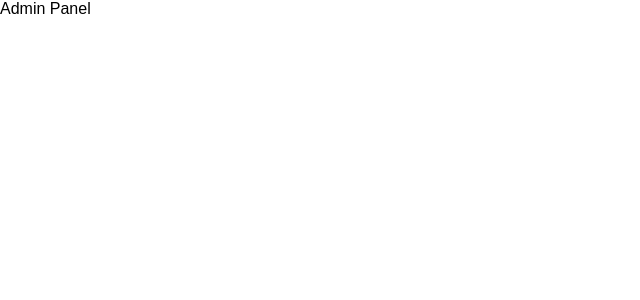
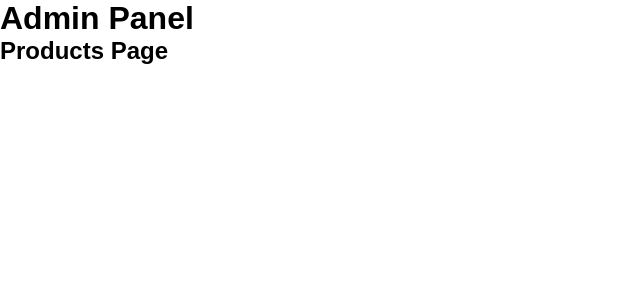
Before and after one commit to AlirezaNesari/Alireza-Nesari_week19, a React (Vite) app in the folder client/: page /products in a window 1280 px wide. Shown: the top 300 px of the page, without its empty margins (0-640 px from the left). Built offline with nearby package versions, Linux system fonts and the light colour scheme.

Commit message:
setup routing and admin layout

```diff
--- a/client/package.json
+++ b/client/package.json
@@ -11,7 +11,8 @@
   },
   "dependencies": {
     "react": "^19.2.8",
-    "react-dom": "^19.2.8"
+    "react-dom": "^19.2.8",
+    "react-router-dom": "^7.18.3"
   },
   "devDependencies": {
     "@eslint/js": "^10.0.1",
--- a/client/src/App.jsx
+++ b/client/src/App.jsx
@@ -1,5 +1,12 @@
+import { BrowserRouter } from "react-router-dom";
+import AppRoutes from "./routes/AppRoutes";
+
 function App() {
-  return <div>Admin Panel</div>;
+  return (
+    <BrowserRouter>
+      <AppRoutes />
+    </BrowserRouter>
+  );
 }
 
 export default App;
--- /dev/null
+++ b/client/src/layouts/AdminLayout.jsx
@@ -0,0 +1,17 @@
+import { Outlet } from "react-router-dom";
+
+function AdminLayout() {
+  return (
+    <div>
+      <header>
+        <h1>Admin Panel</h1>
+      </header>
+
+      <main>
+        <Outlet />
+      </main>
+    </div>
+  );
+}
+
+export default AdminLayout;
--- /dev/null
+++ b/client/src/pages/Login/Login.jsx
@@ -0,0 +1,5 @@
+function Login() {
+  return <h2>Login Page</h2>;
+}
+
+export default Login;
--- /dev/null
+++ b/client/src/pages/Products/Products.jsx
@@ -0,0 +1,5 @@
+function Products() {
+  return <h2>Products Page</h2>;
+}
+
+export default Products;
--- /dev/null
+++ b/client/src/routes/AppRoutes.jsx
@@ -0,0 +1,24 @@
+import { Routes, Route, Navigate } from "react-router-dom";
+
+import AdminLayout from "../layouts/AdminLayout";
+import Login from "../pages/Login/Login";
+import Products from "../pages/Products/Products";
+
+function AppRoutes() {
+  return (
+    <Routes>
+      <Route path="/login" element={<Login />} />
+
+      <Route element={<AdminLayout />}>
+        <Route path="/products" element={<Products />} />
+      </Route>
+
+      <Route
+        path="*"
+        element={<Navigate to="/products" replace />}
+      />
+    </Routes>
+  );
+}
+
+export default AppRoutes;
```
Also changed, not shown: 1 other file (tests, documents, lock files or other folders).
